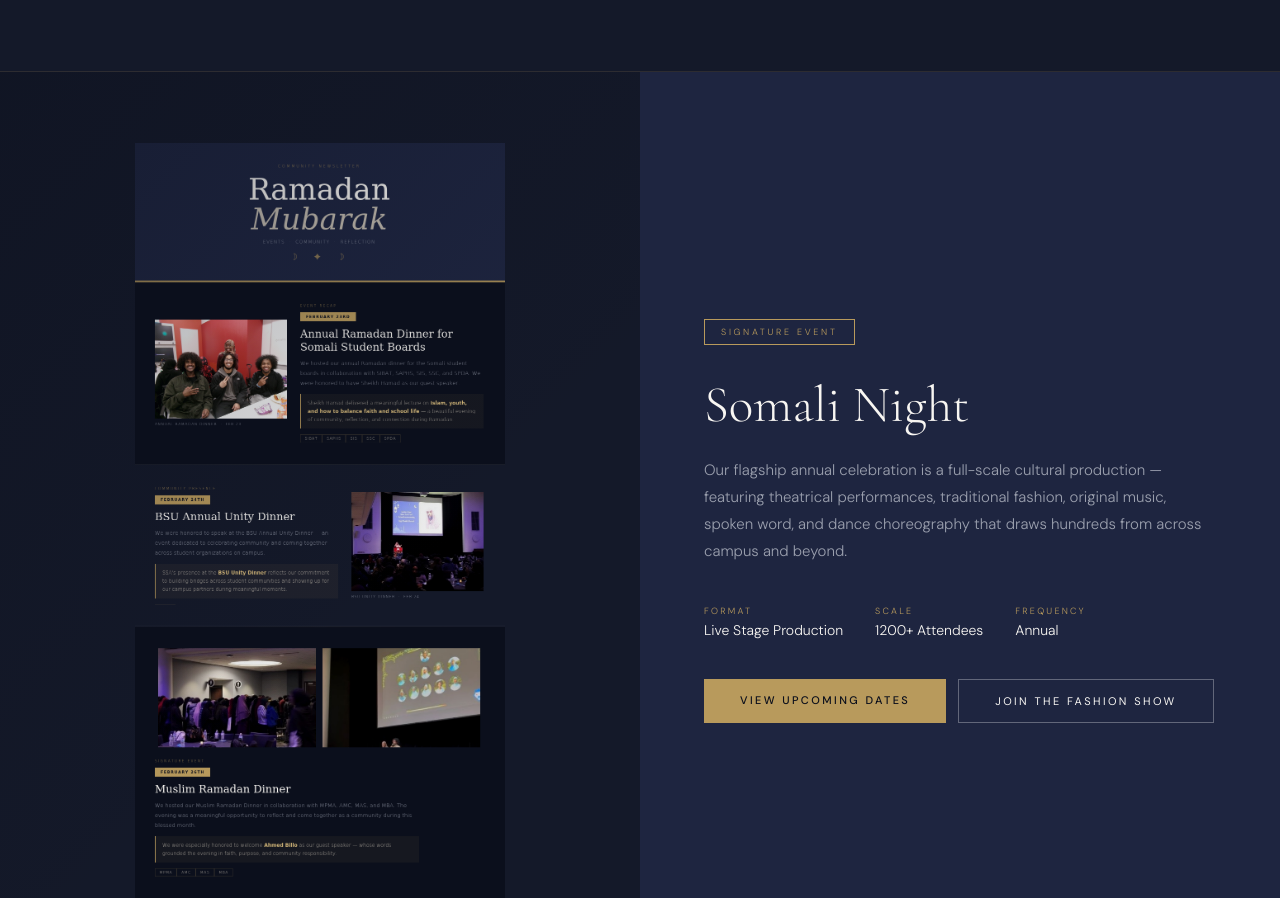
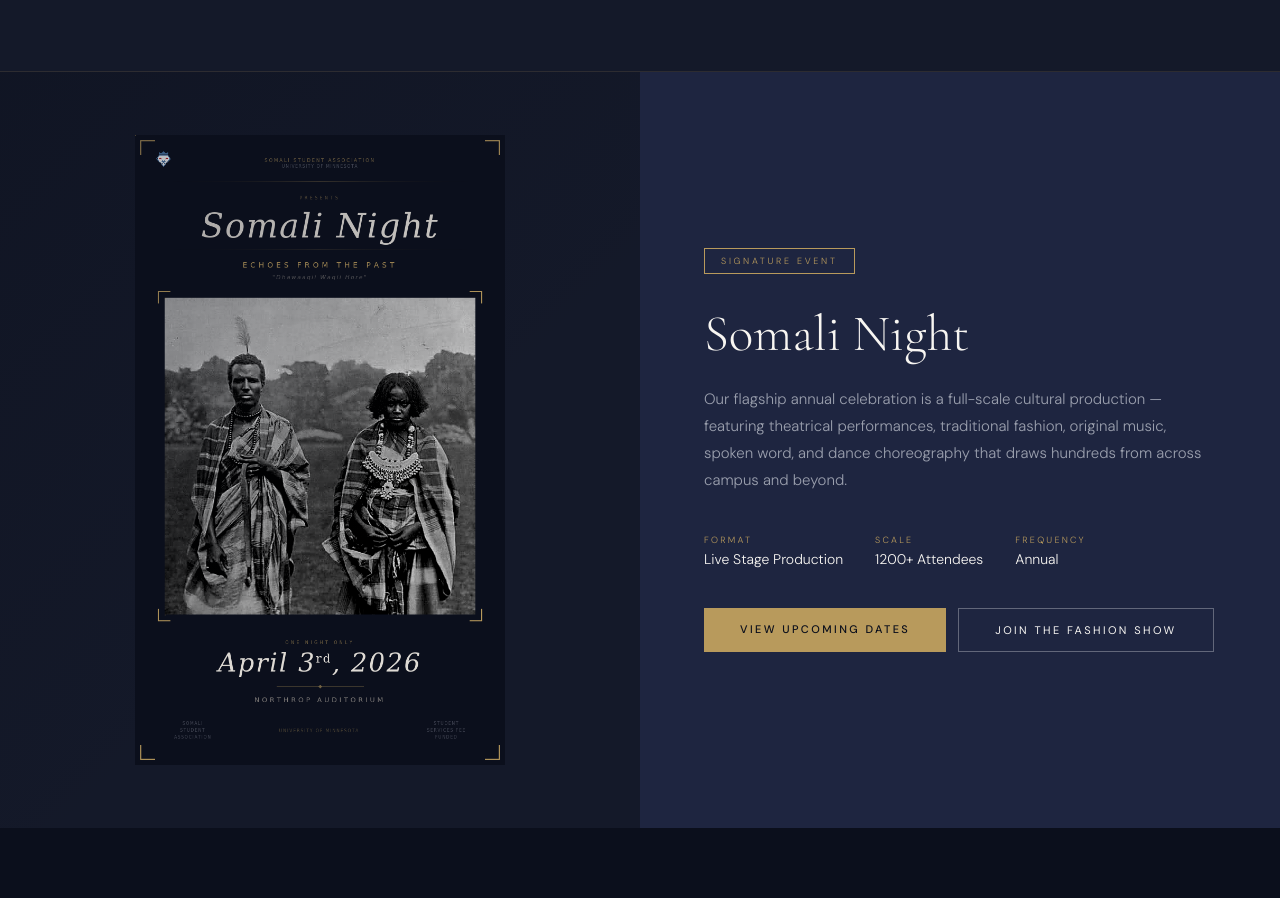
Before and after one commit to currentlycrafting/ssa-umn-edu, a website: page index.html in a window 1280 px wide. Shown: the part 1240-2138 px from the top of the page. Drawn offline with nearby package versions, Linux system fonts and the light colour scheme; no server answers.

Commit message:
fix all changes and images

```diff
--- a/index.html
+++ b/index.html
@@ -1398,7 +1398,7 @@
 
   <section id="signature-event">
     <div class="event-image-side">
-      <img src="newsletter-images/newsletter.png" alt="Somali Night performers" loading="lazy" />
+      <img src="events/somali_night_poster.png" alt="Somali Night — Echoes from the Past" loading="lazy" />
       <div class="event-image-overlay"></div>
     </div>
     <div class="event-content-side">
--- a/site-content.json
+++ b/site-content.json
@@ -13,5 +13,6 @@
     "board-images/Salma Tawane - Secretary.png",
     "board-images/Ahmed Abdul - Co-Event Coordinator.png",
     "board-images/Layla Salad - Co-Event Coordinator.png"
-  ]
+  ],
+  "galleryOrder": []
 }
```
Also changed, not shown: events/somali_night_poster.png (added).
